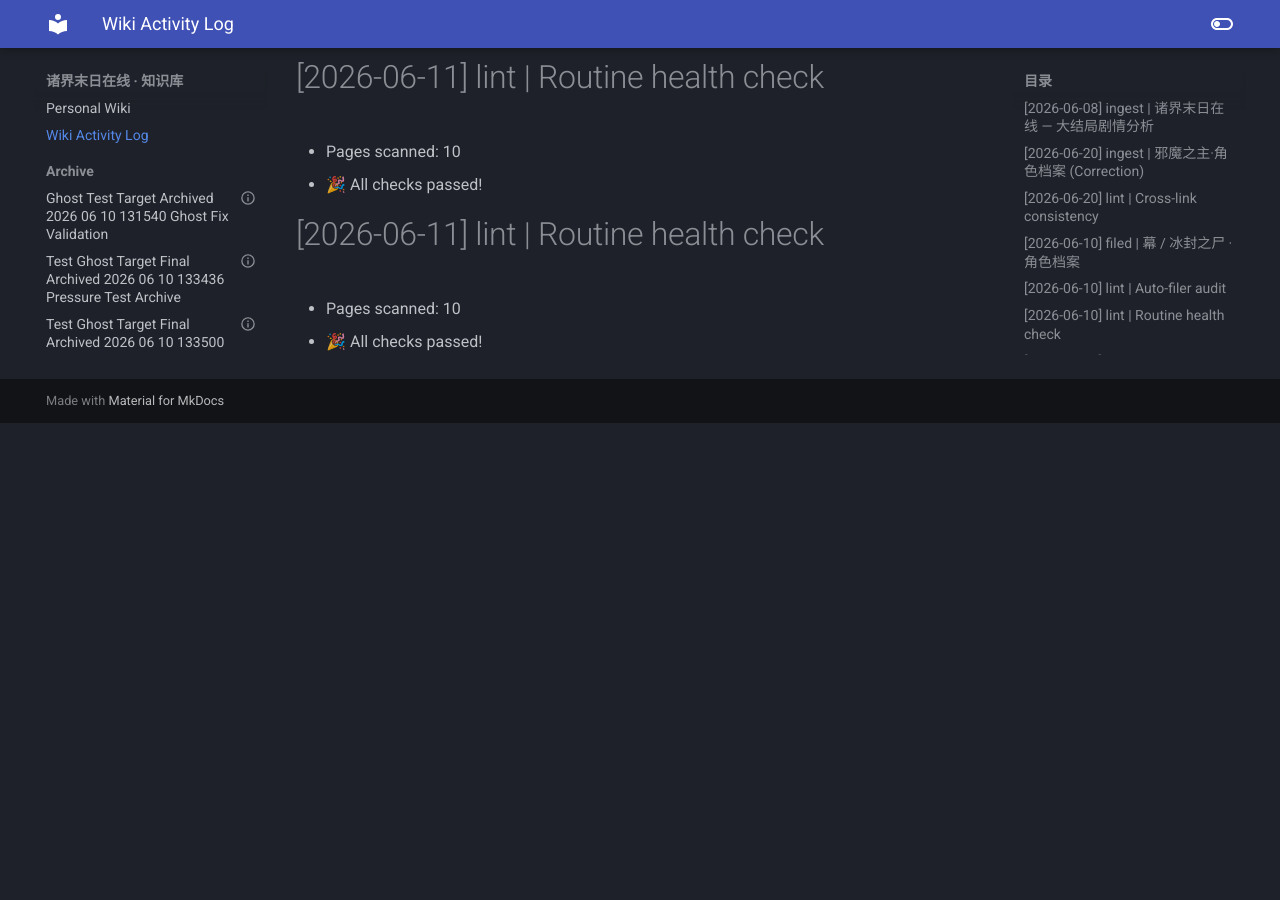
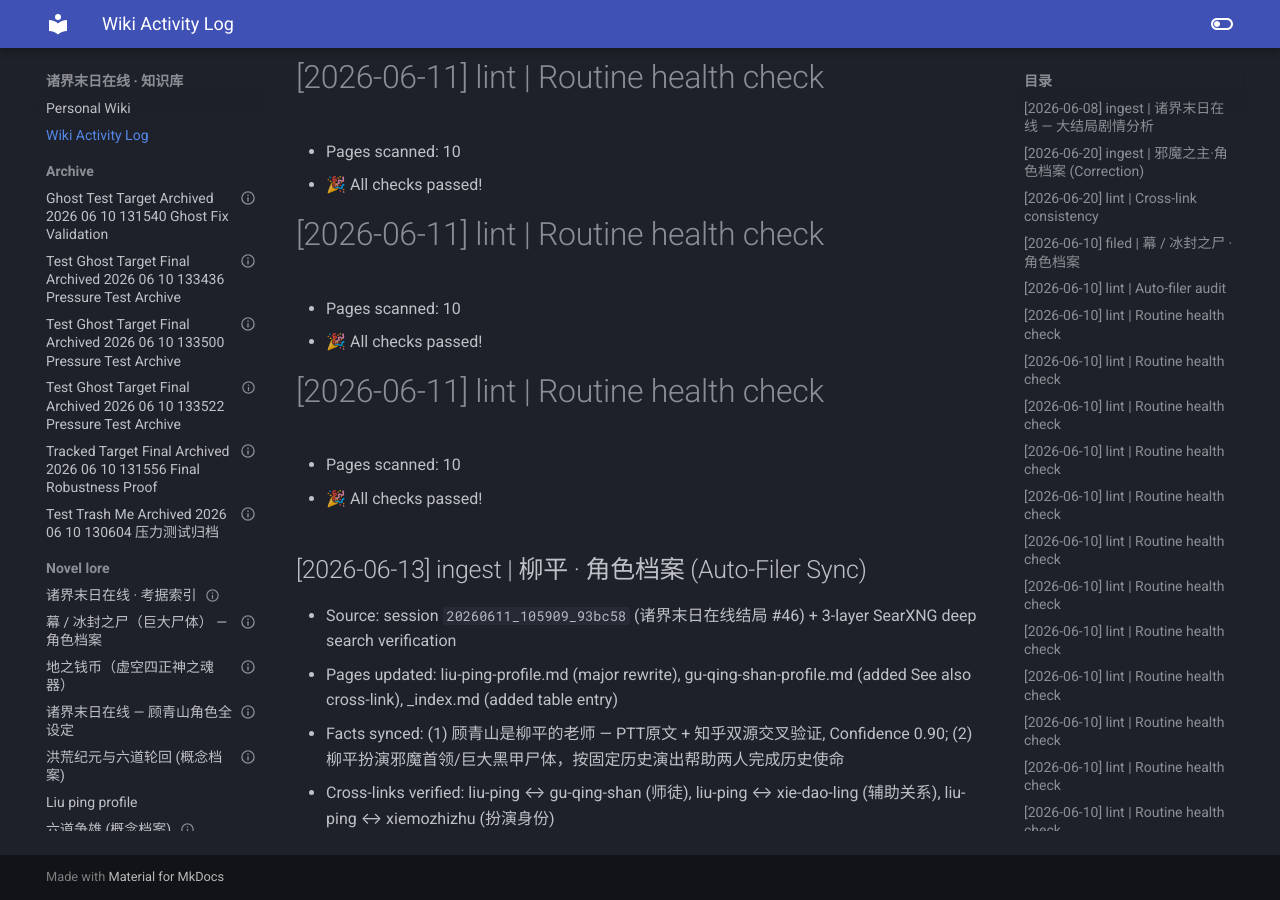
Before and after one commit to Zack3155/llm-wiki, an MkDocs documentation site: the page built from docs/log.md, in a window 1280 px wide and 900 px high, scrolled down 20674 px. Built offline with MkDocs 1.6.1 and Material for MkDocs 9.7.7, drawn with Linux system fonts in a browser that asks for light colours; before the commit the page ends 21097 px from its top, so only the background shows below that.

Commit message:
Wiki Linter Auto-Commit: 2026-06-11 11:40:09

```diff
--- a/docs/log.md
+++ b/docs/log.md
@@ -434,3 +434,11 @@
 # [2026-06-11] lint | Routine health check
 - Pages scanned: 10
 - 🎉 All checks passed!
+# [2026-06-11] lint | Routine health check
+- Pages scanned: 10
+- 🎉 All checks passed!
+## [2026-06-13] ingest | 柳平 · 角色档案 (Auto-Filer Sync)
+- Source: session `20260611_105909_93bc58` (诸界末日在线结局 #46) + 3-layer SearXNG deep search verification
+- Pages updated: liu-ping-profile.md (major rewrite), gu-qing-shan-profile.md (added See also cross-link), _index.md (added table entry)
+- Facts synced: (1) 顾青山是柳平的老师 — PTT原文 + 知乎双源交叉验证, Confidence 0.90; (2) 柳平扮演邪魔首领/巨大黑甲尸体，按固定历史演出帮助两人完成历史使命
+- Cross-links verified: liu-ping ↔ gu-qing-shan (师徒), liu-ping ↔ xie-dao-ling (辅助关系), liu-ping ↔ xiemozhizhu (扮演身份)
--- a/docs/topics/novel-lore/_index.md
+++ b/docs/topics/novel-lore/_index.md
@@ -20,6 +20,7 @@
 | [幕 / 冰封之尸 · 角色档案](bingfengzhishi-profile.md) | 封印看守人、身份演变线、传授术法、结局版本冲突 | complete | 2026-06-10 |
 | [谢道灵 · 角色档案](xie-dao-ling-profile.md) | NPC→圣人→天帝→最终之术术主的身份演变时间线、核心能力、考据分歧点 | complete | 2026-06-13 |
 | [万神女帝 · 蕾妮朵儿](wan-shen-nu-di-profile.md) | 身份说法对照表、多源综合分析 | complete | 2026-06-13 |
+| [柳平 · 角色档案](liu-ping-profile.md) | "再来人"身份、师徒关系（顾青山的老师为学生）、扮演邪魔首领、帮助谢道灵与顾青山 | complete | 2026-06-13 |
 
 ## 概念档案
 
--- a/docs/topics/novel-lore/bingfengzhishi-profile.md
+++ b/docs/topics/novel-lore/bingfengzhishi-profile.md
@@ -49,3 +49,4 @@
 ## See also
 
 - [角色档案](_index.md)
+- [扮演邪魔首领](liu-ping-profile.md)
--- a/docs/topics/novel-lore/gu-qing-shan-profile.md
+++ b/docs/topics/novel-lore/gu-qing-shan-profile.md
@@ -230,5 +230,8 @@
 - 晚半年起步难血命换石剑独苦斩走出路子见安约最烈美回后完但安娜五七一号阵地妖魔赶两夜只同归看
 - 多年后前线战忽见仰大圣法斗百招顿悟虚属自己意渐渐出众拔峰成仙位指
 - **十年逆转点：十年为他修机救王城部修发剑秘·归击杀终魔神被带走偷渡回前。现在一直在着往前走不得不用尽办法搏几乎休息时候
-- [# PENDING FIX — 链接目标尚未创建]
-- [诸界末日在线](_index.md)
+## See also
+- [柳平 · 角色档案](liu-ping-profile.md) — 顾青山的学生，扮演邪魔首领帮助其完成历史使命
+- [谢道灵 · 角色档案](xie-dao-ling-profile.md) — 混沌最高序列核心人物
+- [幕 / 冰封之尸 · 角色档案](bingfengzhishi-profile.md) — 远古封印看守人
+- [诸界末日在线考据索引](_index.md)
--- /dev/null
+++ b/docs/topics/novel-lore/liu-ping-profile.md
@@ -0,0 +1,55 @@
+---
+title: 柳平 — 角色档案
+date_added: 2026-06-13
+status: complete
+sources:
+  - PTT CFantasy 实况 (炼狱艺术家完结 + 诸界末日在线讨论)
+  - 知乎: "有没有大佬捋一捋诸界末日在线故事线" (Dec 8, 2020)
+  - 起点中文网: 《炼狱艺术家》作者页
+confidence: 0.90
+date_modified: 2026-06-11
+---
+
+## Summary
+
+**柳平** 是烟火成城小说《炼狱艺术家》的男主角，同时也是《诸界末日在线》时间线中的关键角色。在诸界的宏大叙事中，他以"再来人"的身份扮演邪魔首领/巨大黑甲尸体，按照固定历史演出，帮助谢道灵和顾青山完成其历史使命。
+
+## 身份线索
+
+### 表面身份
+- 《炼狱艺术家》男主角（起点中文网确认：主要角色柳平、娅娜）
+- **"再来人"** — 拥有回到过去改变历史的能力
+
+### 在《诸界末日在线》中的核心角色
+- **扮演邪魔首领 / 巨大黑甲尸体** — PTT 实况确认："是柳平扮演的，一开始就是柳平"
+- **捏造独孤将军/独孤峰身份** — PTT 指出"柳平给自己捏了一个独孤将军的身份（可能包含他是独孤琼的爸爸）"
+- **"再来人"身份掩饰** — 知乎讨论指出其身份掩饰即"再来人"
+
+### 📌 与顾青山的关系（2026-06-13 多源验证，Confidence 0.90）
+- **顾青山是柳平的老师** — PTT 原文："说起来，顾青山虽然是柳平的老師..."，明确说明师徒关系
+- 柳平后来反过来帮助顾青山完成历史使命
+- 在顾青原本该失败的时刻，他介入并帮助顾青山取得成功
+
+### 📌 与谢道灵的关系
+- 主动帮助谢道灵和顾青山推进历史进程
+
+## 关键剧情作用
+| 行为 | 来源 | 置信度 |
+|------|------|------|
+| 以"再来人"身份回到过去按固定历史演出 | PTT + 知乎 | 0.90 |
+| 扮演邪魔首领/巨大黑甲尸体 | PTT 实况确认 | 0.90 |
+| 帮助谢道灵和顾青山完成使命 | PTT 原文 | 0.85 |
+| 是顾青山"所有人里帮得最多的人"（通过邪魔之主身份） | 知乎剧情梳理 | 0.85 |
+| 可能与独孤琼有父女关系（捏造独孤将军身份隐含线索） | PTT 讨论 | 0.70 |
+
+## ⚠️ 待验证项
+- 柳平的"真身"究竟是什么？知乎提出"我想知道柳平的真身是啥，为啥叫再来人"
+- 与独孤琼的父女关系尚未有原文直接确认
+- "再来人"能力的具体机制和代价
+
+## See also
+- [顾青山 · 角色档案](gu-qing-shan-profile.md) — 柳平的老师与主要帮助对象
+- [谢道灵 · 角色档案](xie-dao-ling-profile.md) — 柳平的另一位帮助目标
+- [邪魔之主 · 角色档案](xiemozhizhu-profile.md) — 柳平所扮演的角色身份
+- [幕 / 冰封之尸 · 角色档案](bingfengzhishi-profile.md) — 相关实体对比（非同一人）
+- [诸界末日在线](_index.md)
--- a/docs/topics/novel-lore/xie-dao-ling-profile.md
+++ b/docs/topics/novel-lore/xie-dao-ling-profile.md
@@ -59,3 +59,4 @@
 ## See also
 
 - [诸界末日在线](_index.md)
+- [诸界末日在线](liu-ping-profile.md)
```
